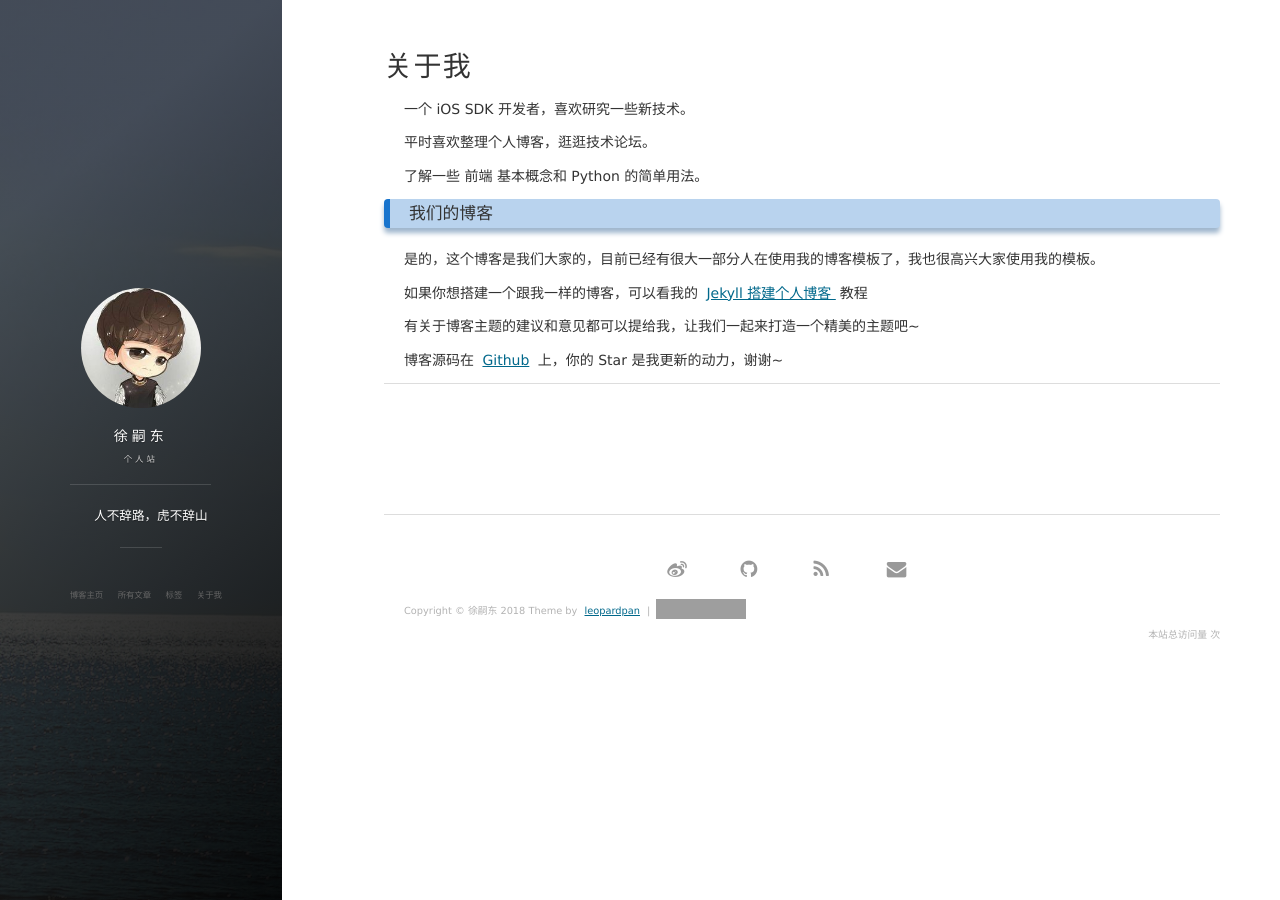
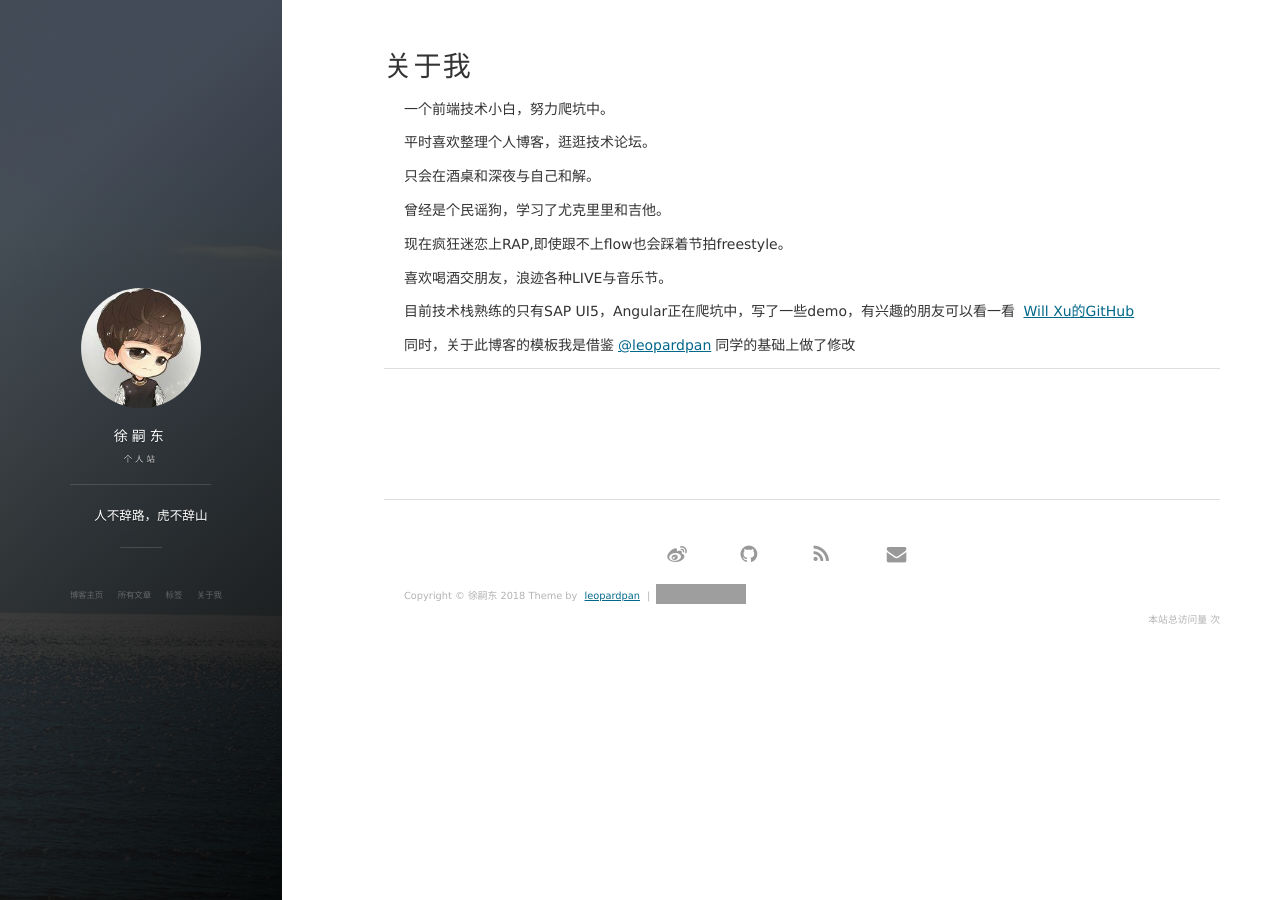
Before and after one commit to WillXusd/WillXusd.github.io, a Jekyll site: the page built from about.md, in a window 1280 px wide. Built offline with Jekyll 4.4.1, drawn with Linux system fonts in a browser that asks for light colours; nearby versions of some CDN libraries; comment, search, counter and statistics services are not loaded; grey boxes are pictures that could not be loaded.

Commit message:
change about

```diff
--- a/about.md
+++ b/about.md
@@ -3,33 +3,34 @@ layout: page
 title: 关于我
 ---
 
-一个 iOS SDK 开发者，喜欢研究一些新技术。
+一个前端技术小白，努力爬坑中。
 <p>
 平时喜欢整理个人博客，逛逛技术论坛。
 <p>
-了解一些 前端 基本概念和 Python 的简单用法。
+只会在酒桌和深夜与自己和解。
+<p>
+曾经是个民谣狗，学习了尤克里里和吉他。
 
 <p>
 
-<h3> 我们的博客 </h3>
+现在疯狂迷恋上RAP,即使跟不上flow也会踩着节拍freestyle。
+<p>
+
+喜欢喝酒交朋友，浪迹各种LIVE与音乐节。
 
 <p>
 
-是的，这个博客是我们大家的，目前已经有很大一部分人在使用我的博客模板了，我也很高兴大家使用我的模板。
+目前技术栈熟练的只有SAP UI5，Angular正在爬坑中，写了一些demo，有兴趣的朋友可以看一看
+<a href="https://github.com/WillXusd"> Will Xu的GitHub </a>
+
 
 <p>
 
-如果你想搭建一个跟我一样的博客，可以看我的
-<a href="/2016/10/jekyll_tutorials1/"> Jekyll 搭建个人博客 </a>
-教程
+同时，关于此博客的模板我是借鉴<a target="_blank" href='https://github.com/leopardpan/leopardpan.github.io/'>@leopardpan</a>同学的基础上做了修改
 
 <p>
 
-有关于博客主题的建议和意见都可以提给我，让我们一起来打造一个精美的主题吧~
 
-<p>
-
-博客源码在 <a target="_blank" href='https://github.com/leopardpan/leopardpan.github.io/'>Github</a> 上，你的 Star 是我更新的动力，谢谢~
 
 <p>
 
```
